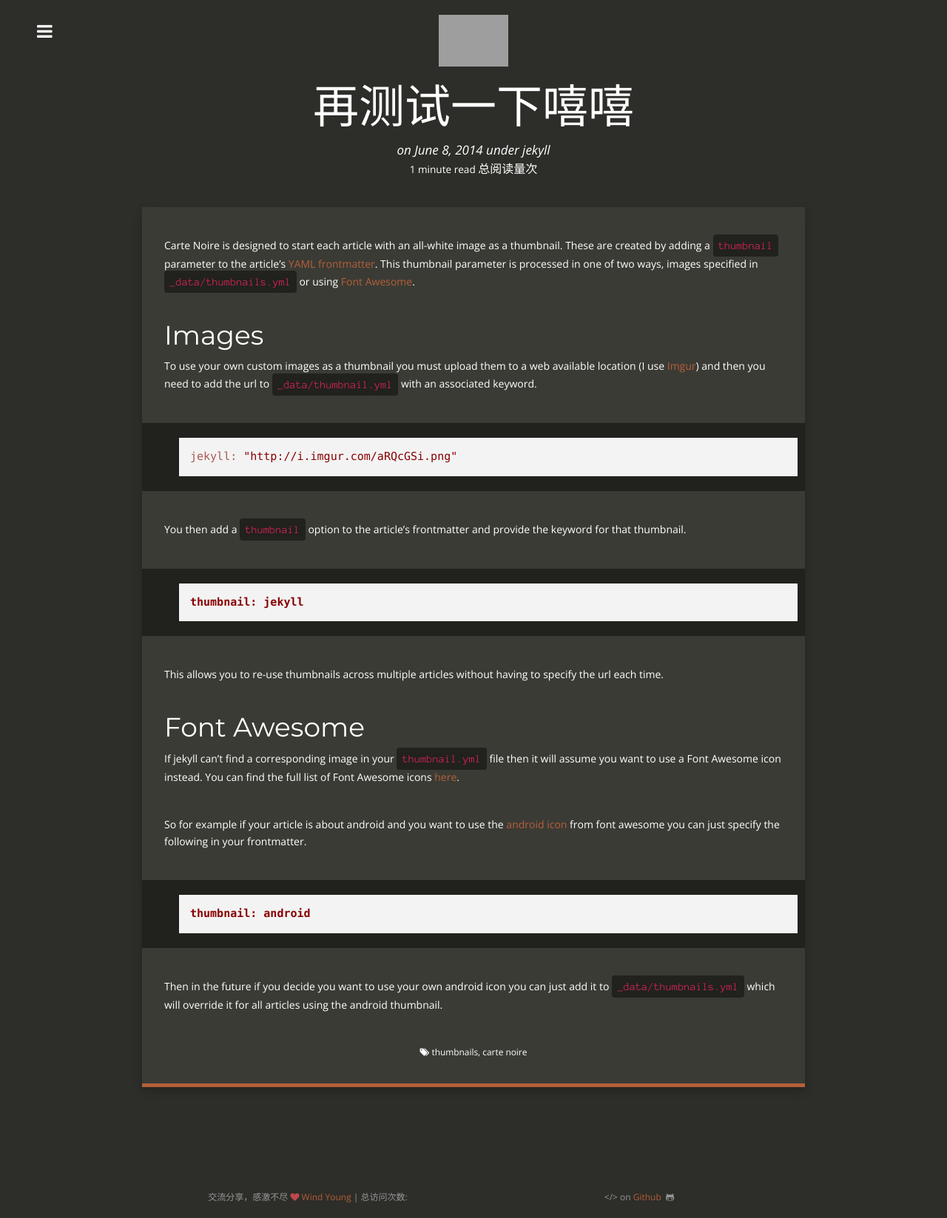
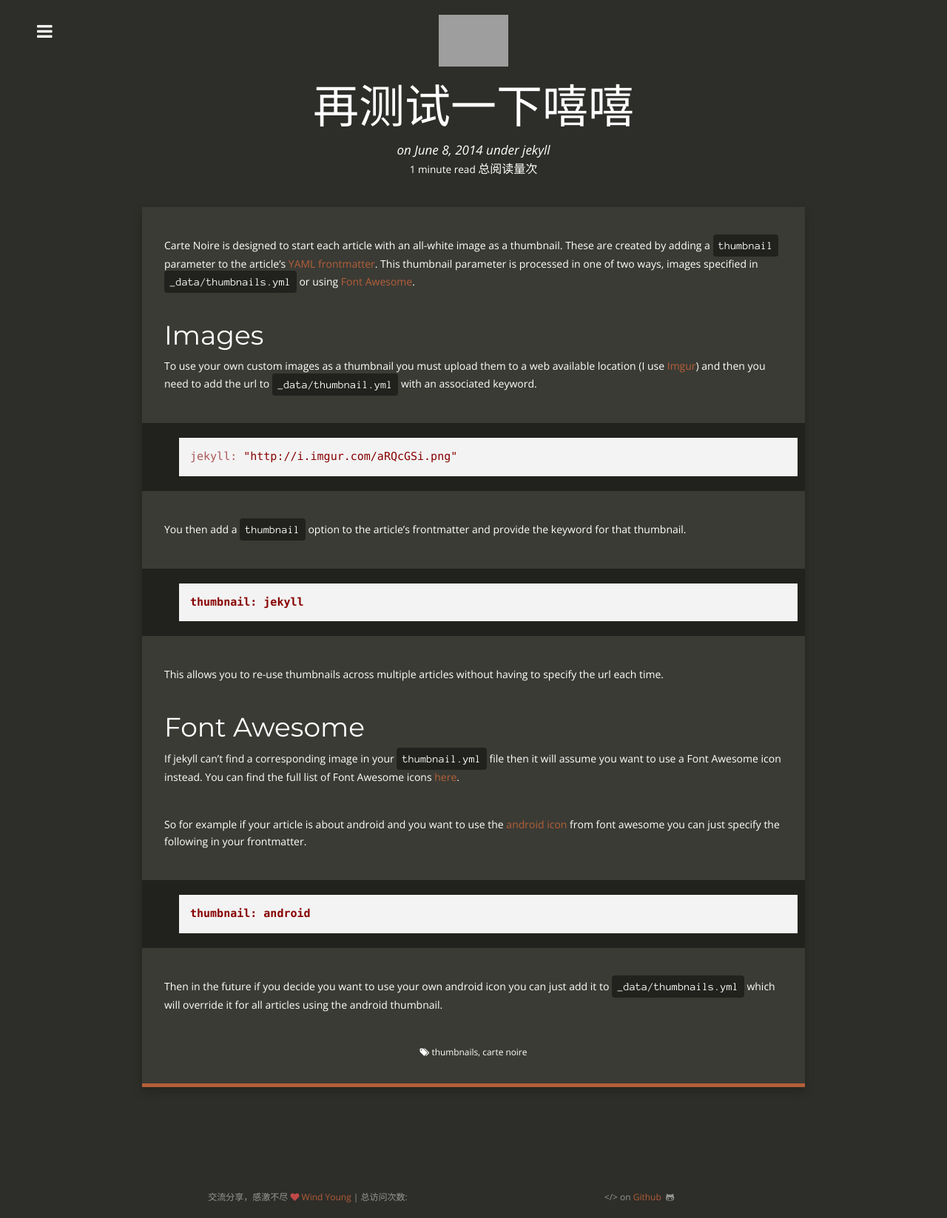
Before and after one commit to wind3110991/wind3110991.github.io, a Jekyll site: the page built from _posts/2014-06-08-using-thumbnails.md, in a window 1280 px wide. Shown: the whole page at 74% size. Built offline with Jekyll 4.4.1, drawn with Linux system fonts in a browser that asks for light colours; nearby versions of some CDN libraries; comment, search, counter and statistics services are not loaded; grey boxes are pictures that could not be loaded.

Commit message:
new article

```diff
--- a/css/highlightjs.piperita.scss
+++ b/css/highlightjs.piperita.scss
@@ -22,6 +22,7 @@
 $dark-aqua:       #86D1D7;
 $light-white:     #FFFFFF;
 $dark-white:      #DBDBDB;
+$deep-dark-white: #a9a9a9;
 
 
 /* Piperita Dark Title */
@@ -99,7 +100,7 @@
 .hljs {
   display: block;
   overflow-x: auto;
-  color: $base-white;
+  color: $deep-dark-white;
   -webkit-text-size-adjust: none;
 }
 
--- a/css/style.scss
+++ b/css/style.scss
@@ -682,7 +682,7 @@
 					font-family: 'Anonymous Pro';
 					font-size: 15px;
 					background-color: $darker;
-
+					color: $white;
 					padding: 0.5em;
 					vertical-align: middle;
 				}
```
